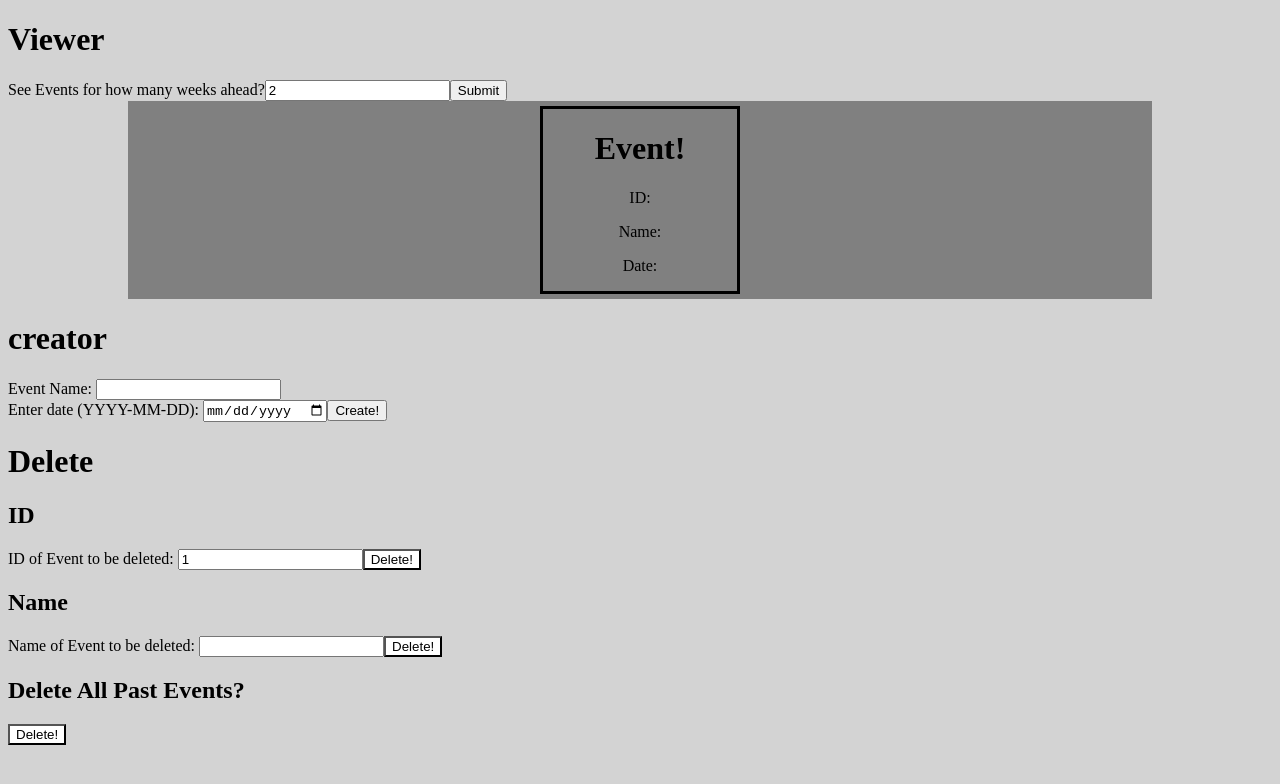
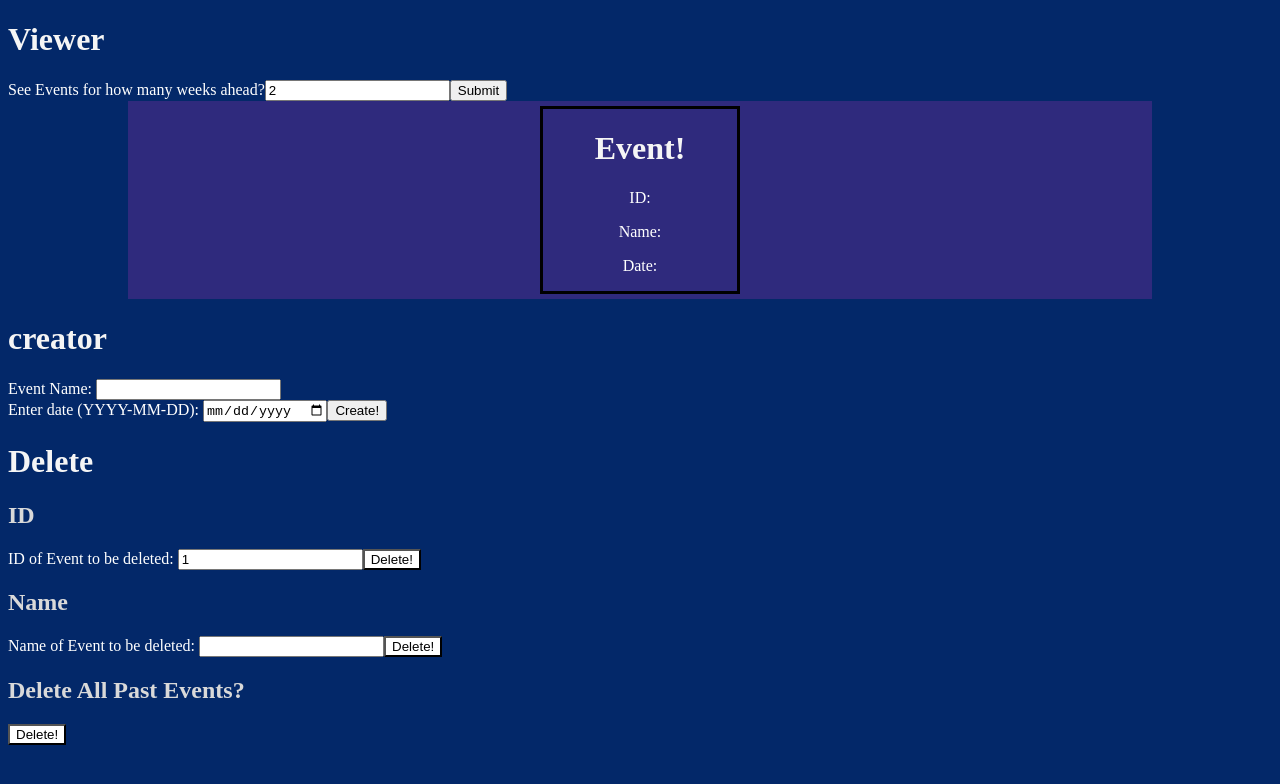
Before and after one commit to stewartmjustin/Schedule, a React (Vite) app in the folder Client/: page / in a window 1280 px wide. Shown: the top 784 px of the page. Built offline with nearby package versions, Linux system fonts and the light colour scheme; no server answers.

Commit message:
Modified some colours

```diff
--- a/Client/src/index.css
+++ b/Client/src/index.css
@@ -8,13 +8,25 @@
 
 .isEvents {
     max-width: 80vw;
-    background-color: grey;
+    background-color: #2f2a7d;
     margin: auto;
     text-align: center;
 }
 
 body {
-    background-color: lightgray;
+    background-color: #032869;
+}
+
+p, label {
+    color: white;
+}
+
+h2 {
+    color: #d9d9d9
+}
+
+h1 {
+    color: whitesmoke;
 }
 
 button.del {
```
